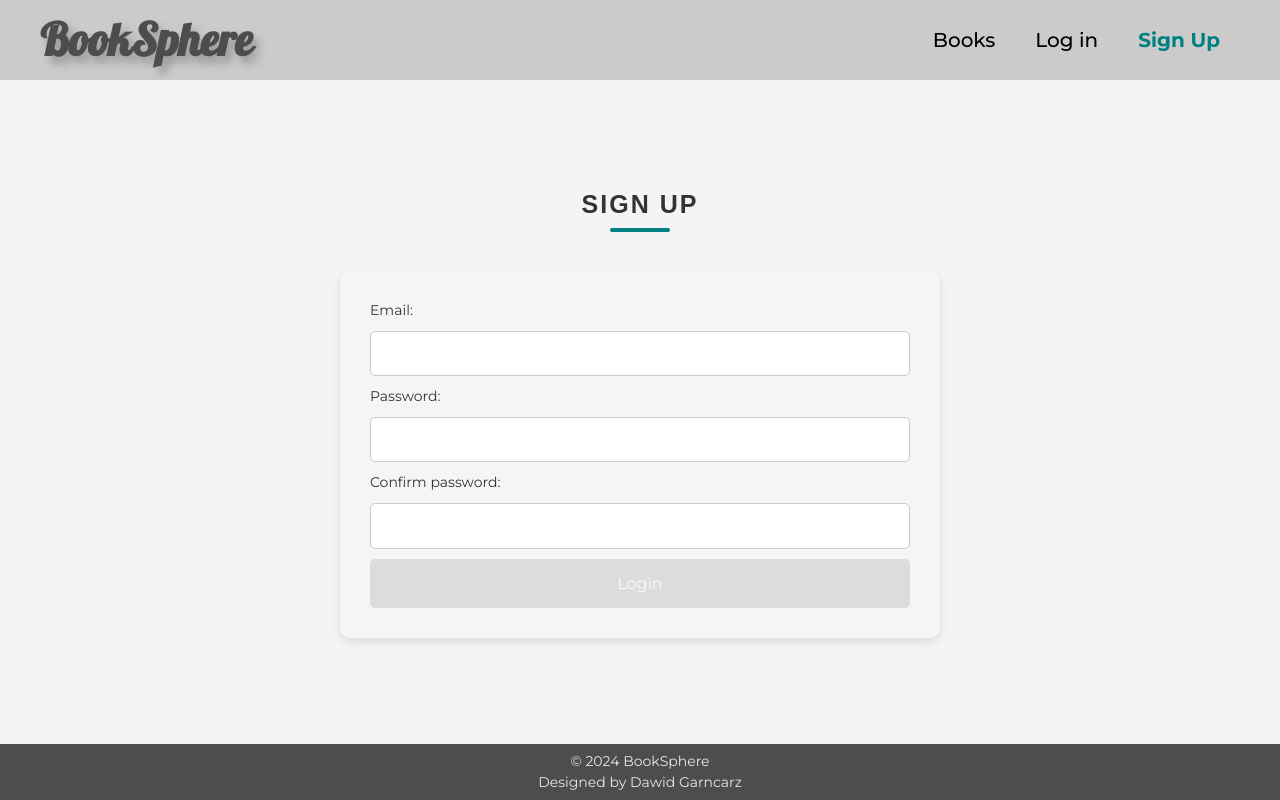
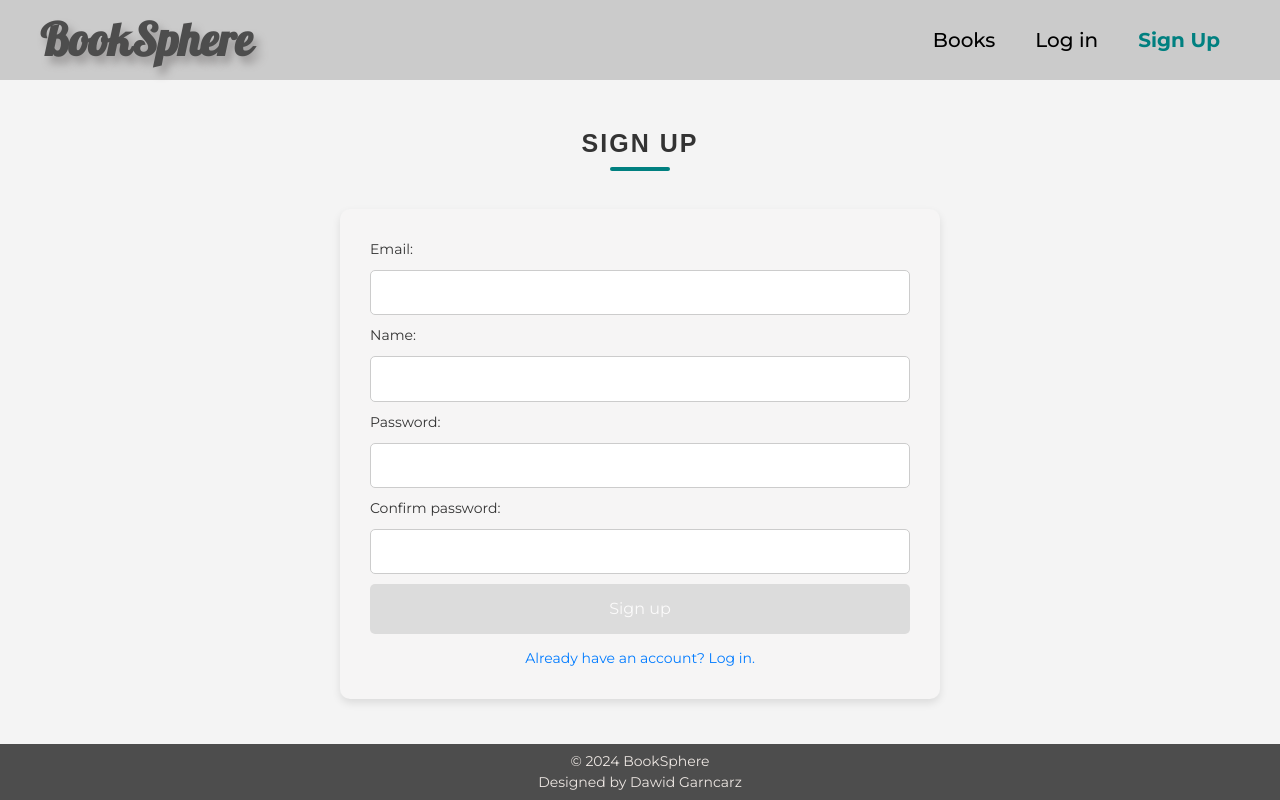
Before and after one commit to Haalier/BookSphereFE, an Angular app: page /signup in a window 1280 px wide. Built offline with nearby package versions, Linux system fonts and the light colour scheme.

Commit message:
Created sign up page with working form and validation. Fixed error interceptor.

```diff
--- a/src/app/app.routes.ts
+++ b/src/app/app.routes.ts
@@ -2,6 +2,7 @@ import { Routes } from '@angular/router';
 import {HomeComponent} from './home/home.component';
 import {BookComponent} from './book/book.component';
 import {LoginComponent} from './auth/login/login.component';
+import {SignupComponent} from './auth/signup/signup.component';
 
 export const routes: Routes = [
   {
@@ -15,7 +16,7 @@ export const routes: Routes = [
   },
   {
     path: 'signup',
-    component: LoginComponent,
+    component: SignupComponent,
   },
   {
     path: 'books',
--- a/src/app/auth/login/login.component.ts
+++ b/src/app/auth/login/login.component.ts
@@ -2,7 +2,8 @@ import {Component, inject, OnInit} from '@angular/core';
 import {FormControl, FormGroup, ReactiveFormsModule, Validators} from '@angular/forms';
 import {AuthService} from '../../services/auth.service';
 import {ActivatedRoute, Router} from '@angular/router';
-import {passwordMatchValidator} from '../../utils/validators/password-match-validator';
+import {ErrorService} from '../../services/error.service';
+
 
 @Component({
   selector: 'app-login',
@@ -13,17 +14,15 @@ import {passwordMatchValidator} from '../../utils/validators/password-match-vali
 })
 export class LoginComponent implements OnInit{
   authService = inject(AuthService);
-  route = inject(ActivatedRoute);
+  errorService = inject(ErrorService);
   router = inject(Router)
-  isLogin = true;
+  errMsg : string | null = null;
 
   ngOnInit() {
-    this.route.url.subscribe(url => {
-      this.isLogin = url[0].path === 'login';
-      this.updateFormControls();
+    this.errorService.error$.subscribe((err) => {
+      this.errMsg = err;
     })
   }
-
 
   loginForm = new FormGroup({
     email: new FormControl('', {
@@ -33,17 +32,6 @@ export class LoginComponent implements OnInit{
       validators: [Validators.required, Validators.minLength(7)]
 }),
   });
-
-  private updateFormControls(){
-    if(!this.isLogin){
-      (this.loginForm as FormGroup).addControl('confirmPassword', new FormControl('', Validators.required));
-      this.loginForm.setValidators(passwordMatchValidator());
-    } else{
-      (this.loginForm as FormGroup).removeControl('confirmPassword');
-      this.loginForm.setValidators(null);
-    }
-    this.loginForm.updateValueAndValidity();
-  }
 
   onPasswordForgot() {
 
@@ -56,7 +44,7 @@ export class LoginComponent implements OnInit{
         console.log(res);
       },
       error: err => {
-        console.log(err.message);
+        console.log(err);
       }
     })
   }
--- /dev/null
+++ b/src/app/auth/signup/signup.component.html
@@ -0,0 +1,49 @@
+<section class="login">
+  <h2>Sign Up</h2>
+<div class="login__box">
+  <form method="POST" class="login__form" [formGroup]="signupForm" (ngSubmit)="signupSubmit()">
+    <label for="email">Email: </label>
+    <input type="email" id="email" formControlName="email">
+    @if (!signupForm.controls['email'].untouched && signupForm.controls['email'].invalid) {
+      @if(signupForm.controls['email'].errors?.['required']){
+        <p class="error">Email is required!</p>
+      } @else if (signupForm.controls['email'].errors?.['email']){
+        <p class="error">Please enter a valid email address!</p>
+      }
+    }
+
+     <label for="name">Name: </label>
+    <input type="text" id="name" formControlName="name">
+    @if (!signupForm.controls['name'].untouched && signupForm.controls['name'].invalid) {
+      @if(signupForm.controls['name'].errors?.['required']){
+        <p class="error">Name is required!</p>
+      }
+    }
+
+    <label for="password">Password: </label>
+    <input type="password" id="password" formControlName="password">
+    @if (!signupForm.controls['password'].untouched && signupForm.controls['password'].invalid) {
+      @if(signupForm.controls['password'].errors?.['required']){
+        <p class="error">Password is required!</p>
+      } @else if (signupForm.controls['password'].errors?.['minlength']){
+        <p class="error">Password must be at least 7 characters long!</p>
+      }
+    }
+
+    <label for="passwordConfirm">Confirm password: </label>
+    <input type="password" id="passwordConfirm" formControlName="passwordConfirm">
+    @if (!signupForm.controls['passwordConfirm'].untouched && signupForm.controls['passwordConfirm'].invalid) {
+      @if(signupForm.controls['passwordConfirm'].errors?.['required']){
+        <p class="error">Password confirmation is required!</p>
+      } @else if (signupForm.controls['passwordConfirm'].errors?.['mustMatch']){
+        <p class="error">Passwords have to be the same!</p>
+      }
+    }
+    @if (errMsg){
+      <p class="error">{{errMsg}}</p>
+    }
+    <button [disabled]="signupForm.invalid">Sign up</button>
+  </form>
+  <a routerLink="/login">Already have an account? Log in.</a>
+</div>
+</section>
--- /dev/null
+++ b/src/app/auth/signup/signup.component.scss
@@ -0,0 +1,130 @@
+@import "mixins";
+@import "colors";
+
+.login {
+  display: flex;
+  justify-content: center;
+  align-items: center;
+  flex-direction: column;
+  min-height: 83vh;
+  background-color: #f4f4f4;
+  padding: 1em;
+
+  h2{
+    position: relative;
+    margin-bottom: 1.5em;
+    font-family: 'Poppins', sans-serif;
+    font-size: 2.5rem;
+    font-weight: 700;
+    color: #333;
+    text-align: center;
+    text-transform: uppercase;
+    letter-spacing: 2px;
+    transition: color 0.3s ease;
+    &::after {
+      content: '';
+      width: 60px;
+      height: 4px;
+      background-color: $sphere-main;
+      display: block;
+      margin: 0.5rem auto 0;
+      border-radius: 2px;
+    }
+
+    &:hover {
+      color: $sphere-main;
+
+    }
+  }
+
+  &__box {
+    background-color: $white;
+    padding: 2em;
+    border-radius: 10px;
+    box-shadow: 0 4px 8px rgba(0, 0, 0, 0.1);
+    width: 100%;
+    max-width: 400px;
+
+    @include respons(small) {
+      padding: 2.5em;
+      max-width: 500px;
+    }
+
+    @include respons(medium) {
+      padding: 3em;
+      max-width: 600px;
+    }
+  }
+
+  &__form {
+    display: flex;
+    flex-direction: column;
+    gap: 1em;
+
+    label {
+      font-size: 1.4rem;
+      color: #333;
+    }
+
+    input {
+      position: relative;
+      padding: 0.8em;
+      font-size: 1.4rem;
+      border: 1px solid #ccc;
+      border-radius: 5px;
+      width: 100%;
+
+      &.ng-touched.ng-invalid {
+        border-color: $sphere-error;
+        background-color: $sphere-error-bg;
+      }
+
+      &.ng-touched.ng-valid{
+        border-color: $sphere-success;
+        background-color: $sphere-success-bg;
+      }
+    }
+
+    .error {
+      padding-top: 0.2em;
+      font-size: 1.5rem;
+      color: #e74c3c;
+
+    }
+
+    button {
+      padding: 0.8em;
+      background-color: $sphere-main;
+      color: #fff;
+      font-size: 1.6rem;
+      border: none;
+      border-radius: 5px;
+      cursor: pointer;
+      transition: background-color 0.3s ease;
+
+      &:disabled {
+        background-color: #ccc;
+        color: #fff;
+        cursor: not-allowed;
+        opacity: 0.6;
+      }
+
+      &:not(:disabled):hover {
+        background-color: $sphere-purple;
+      }
+    }
+  }
+
+  a {
+    display: block;
+    margin-top: 1em;
+    text-align: center;
+    font-size: 1.4rem;
+    color: $sphere-cta;
+    cursor: pointer;
+
+    &:hover {
+      text-decoration: underline;
+    }
+  }
+}
--- /dev/null
+++ b/src/app/auth/signup/signup.component.ts
@@ -0,0 +1,62 @@
+import {Component, inject, OnInit} from '@angular/core';
+import {FormControl, FormGroup, ReactiveFormsModule, Validators} from '@angular/forms';
+import {AuthService} from '../../services/auth.service';
+import {Router, RouterLink} from '@angular/router';
+import {ErrorService} from '../../services/error.service';
+import {passwordMatchValidator} from '../../utils/validators/password-match-validator';
+
+@Component({
+  selector: 'app-signup',
+  standalone: true,
+  imports: [
+    ReactiveFormsModule,
+    RouterLink
+  ],
+  templateUrl: './signup.component.html',
+  styleUrl: './signup.component.scss'
+})
+export class SignupComponent implements OnInit{
+authService = inject(AuthService);
+router = inject(Router)
+errorService = inject(ErrorService)
+  errMsg: string | null = null;
+
+  ngOnInit() {
+  this.errorService.error$.subscribe(err => {
+    this.errMsg = err;
+  })
+
+    this.signupForm.valueChanges.subscribe(() => {
+      this.errorService.clearError();
+    })
+  }
+
+  signupForm = new FormGroup({
+    email: new FormControl('', {
+      validators: [Validators.required, Validators.email]
+    }),
+    name: new FormControl('', {
+      validators: [Validators.required]
+    }),
+    password: new FormControl('', {
+      validators: [Validators.required, Validators.minLength(7)]
+    }),
+    passwordConfirm: new FormControl('', {
+      validators: [Validators.required, Validators.minLength(7)]
+    })
+  }, {
+    validators: [passwordMatchValidator()]
+  })
+
+  signupSubmit() {
+  console.log(this.signupForm)
+    this.authService.signup(this.signupForm.value).subscribe({
+      next: res => {
+        console.log(res);
+      },
+      error: err => {
+        console.log(err);
+      }
+    })
+  }
+}
--- a/src/app/header/header.component.html
+++ b/src/app/header/header.component.html
@@ -24,7 +24,7 @@
       </li>
       <li class="header__links-item">
         @if(isLoggedIn){
-          <a (click)="onLogOut()" routerLink="/books" routerLinkActive="active" class="link">Log out</a>
+          <a (click)="onLogOut()" routerLink="/books" class="link">Log out</a>
         } @else {
           <a  (click)="onLoginPage()" routerLink="/login" routerLinkActive="active" class="link">Log in</a>
         }
--- a/src/app/services/auth.service.ts
+++ b/src/app/services/auth.service.ts
@@ -8,6 +8,13 @@ import {ApiService} from './api.service';
 interface loginData {
   email?: string | null | undefined;
   password?: string | null | undefined;
+}
+
+interface signupData{
+  email?: string | null | undefined;
+  name?: string | null | undefined;
+  password?: string | null | undefined;
+  confirmPassword?: string | null | undefined;
 }
 
 interface loginResponse {
@@ -88,4 +95,12 @@ export class AuthService {
     return this.http.post(`${this.apiUrl}/forgotPassword`, email).pipe(finalize(() => this.apiService.loadingSubject.next(false)));
   }
 
+  signup(data: signupData){
+    this.apiService.loadingSubject.next(true);
+    return this.http.post<loginResponse>(`${this.apiUrl}/signup`, data).pipe(tap((response) => {
+      this.currentUserSubject.next(response.data.user);
+      this.router.navigate(['/']);
+    }),finalize(() => this.apiService.loadingSubject.next(false)));
+  }
+
 }
--- a/src/app/services/error.service.ts
+++ b/src/app/services/error.service.ts
@@ -12,6 +12,7 @@ export class ErrorService {
     this.errorSubject.next(message);
   }
 
+// TODO - clear error after changing pages
   clearError(){
     this.errorSubject.next(null);
   }
--- a/src/app/utils/validators/password-match-validator.ts
+++ b/src/app/utils/validators/password-match-validator.ts
@@ -1,18 +1,13 @@
-import {AbstractControl, FormControl, FormGroup, ValidationErrors, ValidatorFn} from '@angular/forms';
+import { AbstractControl, ValidationErrors, ValidatorFn } from '@angular/forms';
 
 export function passwordMatchValidator(): ValidatorFn {
-  return (control: AbstractControl):ValidationErrors | null => {
-    const form = control as FormGroup;
-    const password = form.get('password') as FormControl;
-    const confirmPassword = form.get('confirmPassword') as FormControl;
+  return (control: AbstractControl): ValidationErrors | null => {
+    const password = control.get('password');
+    const confirmPassword = control.get('confirmPassword');
 
-    if(password && confirmPassword && password.value !== confirmPassword.value) {
-      confirmPassword.setErrors({mustMatch: true});
-      return {mustMatch: true};
-    } else{
-      confirmPassword?.setErrors(null);
-      return null
+    if (password && confirmPassword && password.value !== confirmPassword.value) {
+      return { mustMatch: true };
     }
+    return null;
   };
-
 }
```
Also changed, not shown: src/app/auth/login/login.component.html (+3 -14 lines), src/app/interceptors/http-error.interceptor.ts (+5 -4 lines).
